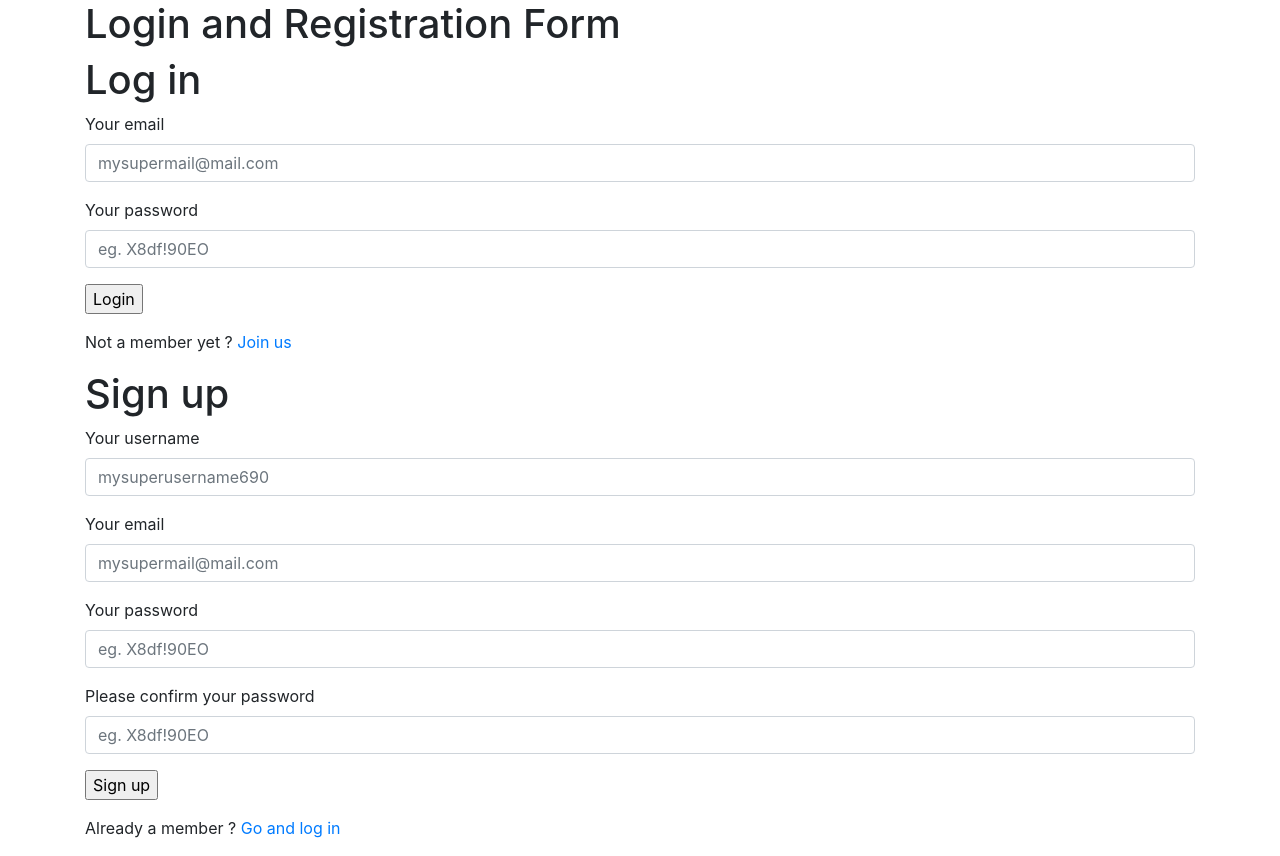
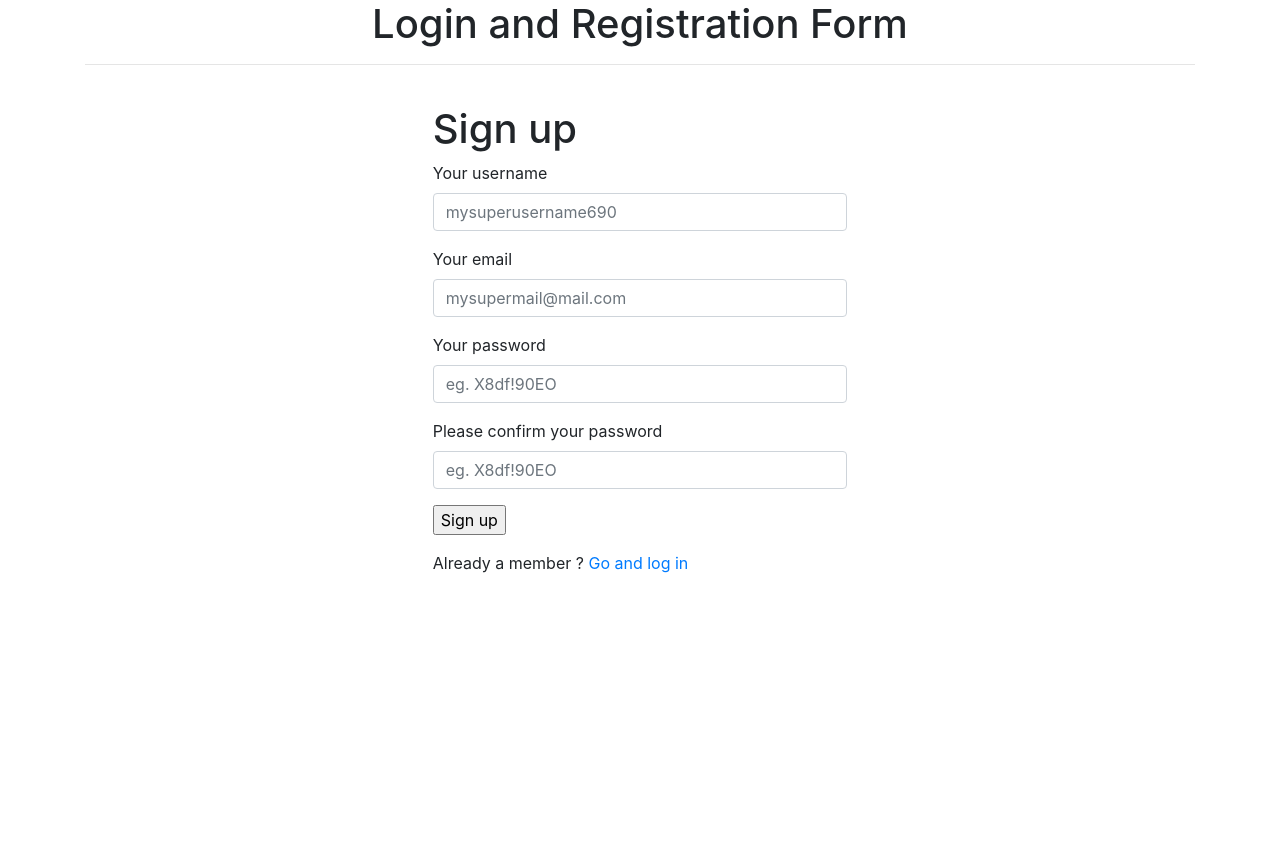
Before and after one commit to axelviku/PHP_Login_intern, a PHP site: page / in a window 1280 px wide. After the commit the page ends 573 px from the top, so only its background shows below. Run offline with PHP 8.4, Linux system fonts and the light colour scheme.

Commit message:
Add new file and some change in code

```diff
--- a/index.php
+++ b/index.php
@@ -1,19 +1,7 @@
 <?php
     include_once('dbFunction.php');
-       $reg_success=$reg_not_success=$email_exit=$pass_match= '';
-    $funObj = new dbFunction();
-    if(!empty($_POST['login'])){
-        $emailid = $_POST['emailid'];
-        $password = $_POST['password'];
-        $user = $funObj->Login($emailid, $password);
-        if ($user) {
-            // Registration Success
-           header("location:home.php");
-        } else {
-            // Registration Failed
-            echo "<script>alert('Emailid / Password Not Match')</script>";
-        }
-    }
+       $reg_success=$reg_not_success=$email_exist=$pass_match= '';
+     $funObj = new dbFunction();
     if(!empty($_POST['register'])){
         $username = $_POST['username'];
         $emailid = $_POST['emailid'];
@@ -26,14 +14,13 @@
                 if($register){
                     $reg_success = "Registration Successfully done!!!";
                 }else{
-                    echo "<script>alert('Registration Not Successful')</script>";
+                    $reg_not_success = "Registration Not Successful!!!";
                 }
             } else {
-                echo "<script>alert('Email Already Exist')</script>";
+                $email_exist = "Email Already Exist!!!";
             }
         } else {
-            echo "<script>alert('Password Not Match')</script>";
-
+            $pass_match = "Password Not Match!!!";
         }
     }
 ?>
@@ -46,6 +33,35 @@
   </button>
 </div>';
  }
+?>
+<?php
+ if($reg_not_success){
+  echo '<div class="alert alert-danger alert-dismissible fade show" role="alert">
+  <strong>Error!</strong> ' . $reg_not_success . '
+  <button type="button" class="close" data-dismiss="alert" aria-label="Close">
+      <span aria-hidden="true">&times;</span>
+  </button>
+</div>';
+ }
+
+ if($email_exist){
+    echo '<div class="alert alert-danger alert-dismissible fade show" role="alert">
+    <strong>Error!</strong> ' . $email_exist . '
+    <button type="button" class="close" data-dismiss="alert" aria-label="Close">
+        <span aria-hidden="true">&times;</span>
+    </button>
+  </div>';
+   }
+
+   if($pass_match){
+    echo '<div class="alert alert-danger alert-dismissible fade show" role="alert">
+    <strong>Error!</strong> ' . $pass_match . '
+    <button type="button" class="close" data-dismiss="alert" aria-label="Close">
+        <span aria-hidden="true">&times;</span>
+    </button>
+  </div>';
+   }
+
 ?>
 
 <!DOCTYPE html>
@@ -66,56 +82,32 @@
     <body>
         <div class="container">
             <header>
-                <h1>Login and Registration Form  </h1>
+                <h1 class="text-center">Login and Registration Form  </h1>
+                <hr>
             </header>
             <section>
                 <div id="container_demo" >
 
-                    <a class="hiddenanchor" id="toregister"></a>
-                    <a class="hiddenanchor" id="tologin"></a>
-                    <div id="wrapper">
-                        <div id="login" class="animate form">
-                           <form name="login" method="post" action="">
-                                <h1>Log in</h1>
+                   <!-- <a class="hiddenanchor" id="toregister"></a>
+                    <a class="hiddenanchor" id="tologin"></a>   -->
+                    <div class="col-xl-5 col-lg-6 col-md-8 col-sm-10 mx-auto form p-4">
+                        <div id="register">
+                            <form name="login" method="post" action="">
+                                <h1> Sign up </h1>
                                 <div class="form-group">
-                                    <label for="emailsignup" class="youmail" data-icon="e" > Your email</label>
+                                    <label for="usernamesignup" data-icon="u">Your username</label>
+                                    <input class="form-control" id="usernamesignup" name="username" required="required" type="text" placeholder="mysuperusername690" />
+                                </div>
+                                <div class="form-group">
+                                    <label for="emailsignup" data-icon="e" > Your email</label>
                                     <input class="form-control" id="emailsignup" name="emailid" required="required" type="email" placeholder="mysupermail@mail.com"/>
                                 </div>
                                 <div class="form-group">
-                                    <label for="password" class="youpasswd" data-icon="p"> Your password </label>
-                                    <input class="form-control" id="password" name="password" required="required" type="password" placeholder="eg. X8df!90EO" />
-                                </div>
-                                <!-- <p class="keeplogin">
-                                    <input type="checkbox" name="loginkeeping" id="loginkeeping" value="loginkeeping" />
-                                    <label for="loginkeeping">Keep me logged in</label>
-                                </p>   -->
-                                <p class="login button">
-                                    <input type="submit" name="login" value="Login" />
-                                </p>
-                                <p class="change_link">
-                                    Not a member yet ?
-                                    <a href="#toregister" class="to_register">Join us</a>
-                                </p>
-                            </form>
-                        </div>
-
-                        <div id="register" class="animate form">
-                            <form name="login" method="post" action="">
-                                <h1> Sign up </h1>
-                                <div class="form-group">
-                                    <label for="usernamesignup" class="uname" data-icon="u">Your username</label>
-                                    <input class="form-control" id="usernamesignup" name="username" required="required" type="text" placeholder="mysuperusername690" />
-                                </div>
-                                <div class="form-group">
-                                    <label for="emailsignup" class="youmail" data-icon="e" > Your email</label>
-                                    <input class="form-control" id="emailsignup" name="emailid" required="required" type="email" placeholder="mysupermail@mail.com"/>
-                                </div>
-                                <div class="form-group">
-                                    <label for="passwordsignup" class="youpasswd" data-icon="p">Your password </label>
+                                    <label for="passwordsignup" data-icon="p">Your password </label>
                                     <input class="form-control" id="passwordsignup" name="password" required="required" type="password" placeholder="eg. X8df!90EO"/>
                                 </div>
                                 <div class="form-group">
-                                    <label for="passwordsignup_confirm" class="youpasswd" data-icon="p">Please confirm your password </label>
+                                    <label for="passwordsignup_confirm"  data-icon="p">Please confirm your password </label>
                                     <input class="form-control" id="passwordsignup_confirm" name="confirm_password" required="required" type="password" placeholder="eg. X8df!90EO"/>
                                 </div>
                                 <div class="form-group">
@@ -123,7 +115,7 @@
                                 </div>
                                 <p class="change_link">
                                     Already a member ?
-                                    <a href="#tologin" class="to_register"> Go and log in </a>
+                                    <a href="login.php" class="to_register"> Go and log in </a>
                                 </p>
                             </form>
                         </div>
```
Also changed, not shown: home.php (+14 -19 lines), login.php (added, +58 -0 lines).
